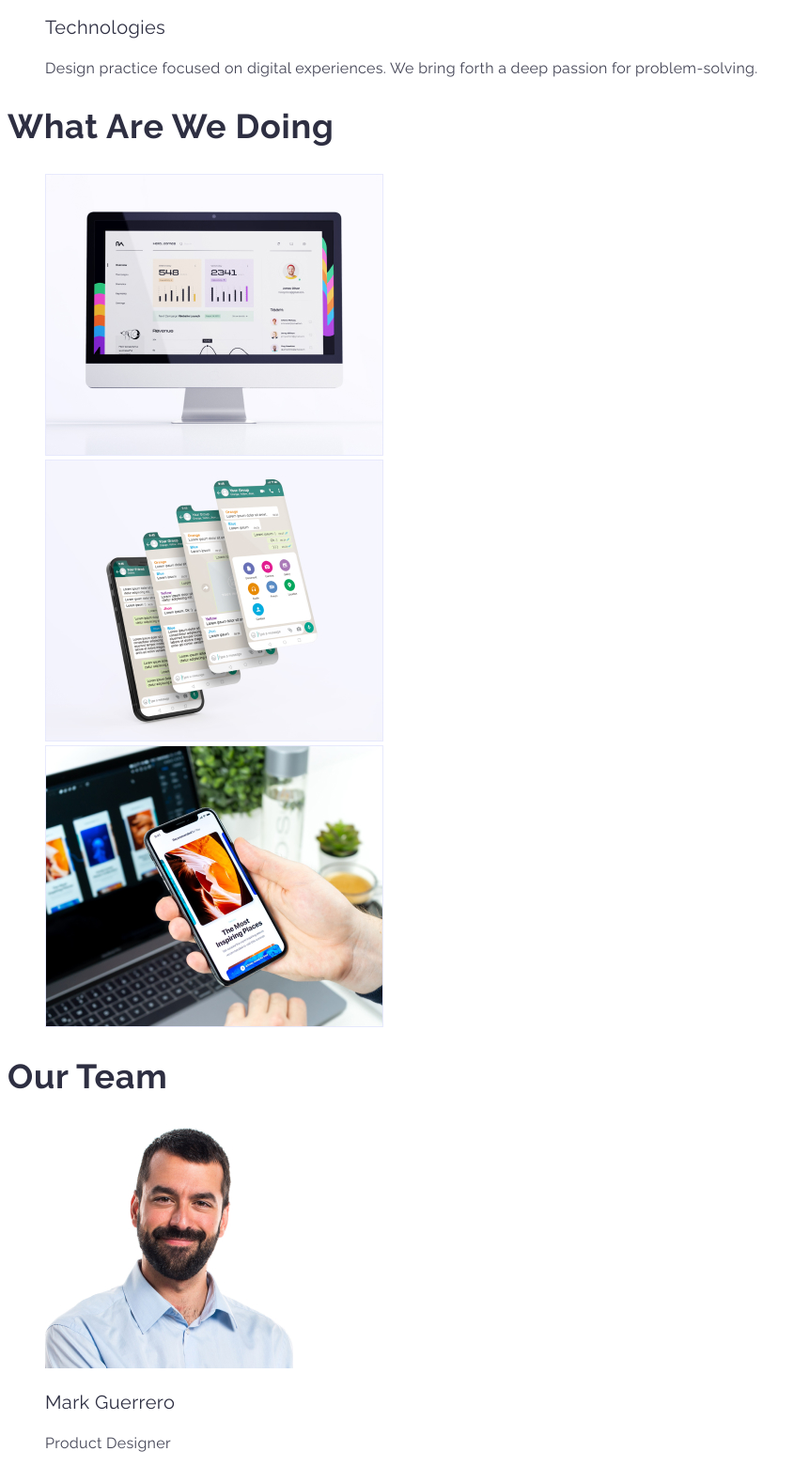
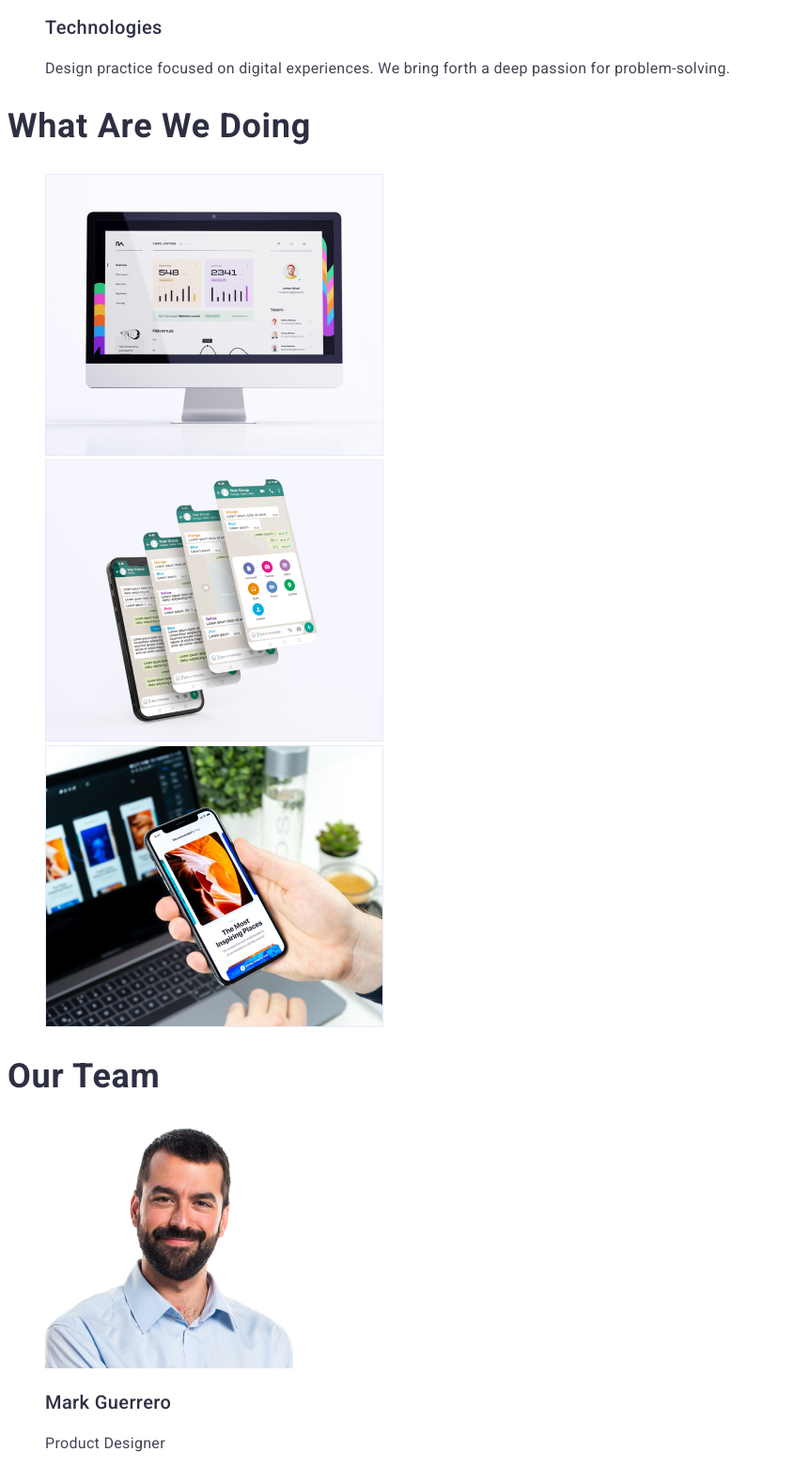
Before and after one commit to Natalia-Vuhernichek/goit-markup-hw-02, a plain HTML site: page index.html in a window 1280 px wide. Shown: the part 627-2188 px from the top of the page at 94% size, without its empty margins (0-861 px from the left). Drawn offline with Linux system fonts and the light colour scheme.

Commit message:
fix update

```diff
--- a/css/styles.css
+++ b/css/styles.css
@@ -9,14 +9,15 @@
     --header-footer-background-color: #2E2F42;
     --second-background-color: #F4F4FD;
     --hero-btn-color: #4D5AE5;
+    --body-background-color: #FFFFFF;
 
 
 }
 body {
     font-family: 'Roboto', sans-serif;
-    font-family: 'Raleway', sans-serif;
     font-size: 16px;
-    color: #2E2F42;
+    color: #434455;
+    background-color: var(--body-background-color, #FFFFFF);
 }
 
 .list {
@@ -62,6 +63,7 @@ body {
     font-weight: 500;
     line-height: 1.5;
     letter-spacing: 0.02em;
+    color: var(--title-text-color, #2E2F42);
 }
 
 .header-link:is(:hover, :focus) {
@@ -111,12 +113,12 @@ body {
     font-size: 20px;
     line-height: 1.2;
     letter-spacing: 0.02em;
+    color: var(--title-text-color, #2E2F42);
 }
 
 .features-text {
     line-height: 1.5;
     letter-spacing: 0.02em;
-    color: #434455
 }
 
 
@@ -129,6 +131,7 @@ body {
     line-height: 1.11;
     letter-spacing: 0.02em;
     text-transform: capitalize;
+    color: var(--title-text-color, #2E2F42);
 }
 
 /*----------------------------TEAM--------------------------*/
@@ -139,6 +142,7 @@ body {
     line-height: 1.11;
     letter-spacing: 0.02em;
     text-transform: capitalize;
+    color: var(--title-text-color, #2E2F42);
 }
 
 .member-name {
@@ -146,12 +150,12 @@ body {
     font-size: 20px;
     line-height: 1.2;
     letter-spacing: 0.02em;
+    color: var(--title-text-color, #2E2F42);
 }
 
 .member-text {
     line-height: 1.5;
     letter-spacing: 0.02em;
-    color: #434455;
 }
 
 /*-----------------------FOOTER--------------*/
@@ -216,10 +220,10 @@ body {
     font-size: 20px;
     line-height: 1.2;
     letter-spacing: 0.02em;
+    color: var(--title-text-color, #2E2F42);
 }
 
 .functionality-text {
     line-height: 1.5;
     letter-spacing: 0.02em;
-    color: #434455;
 }
```
